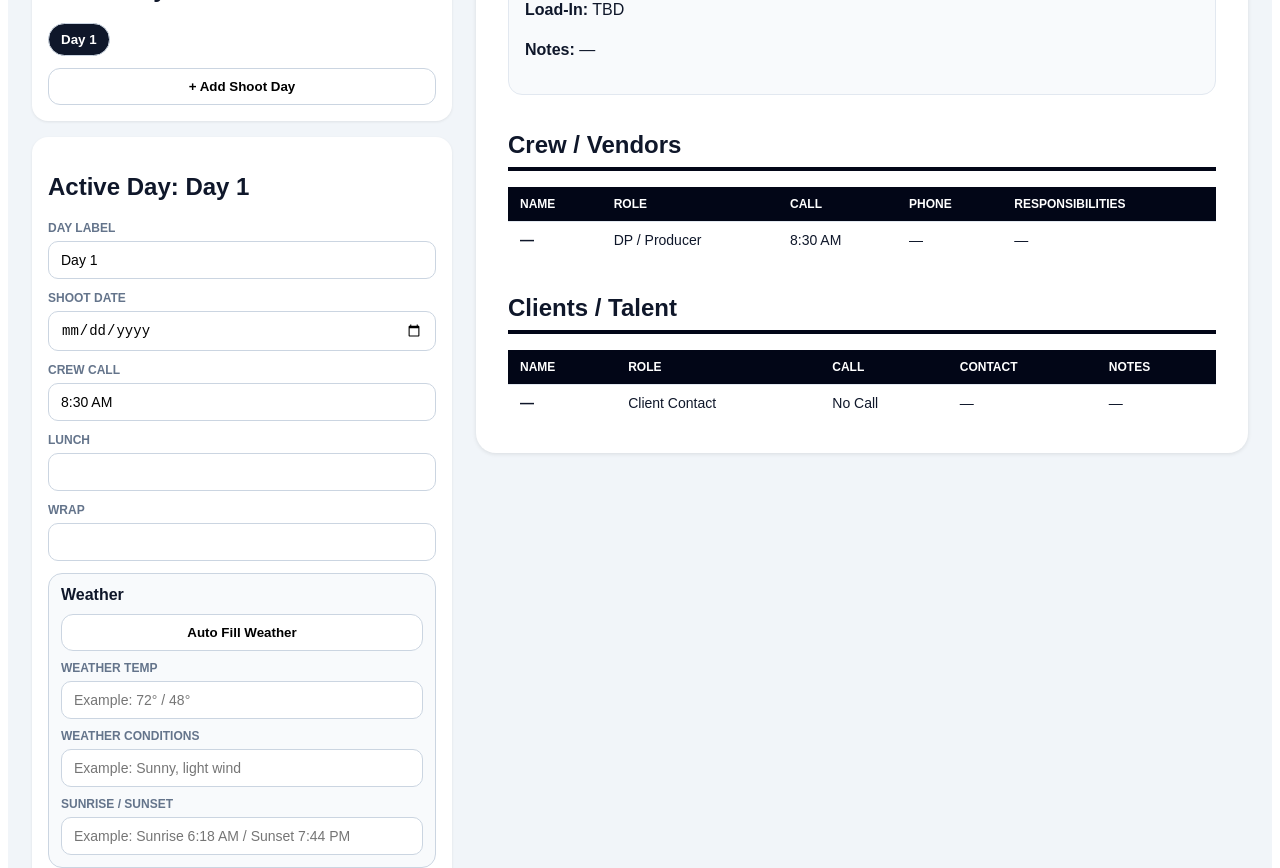
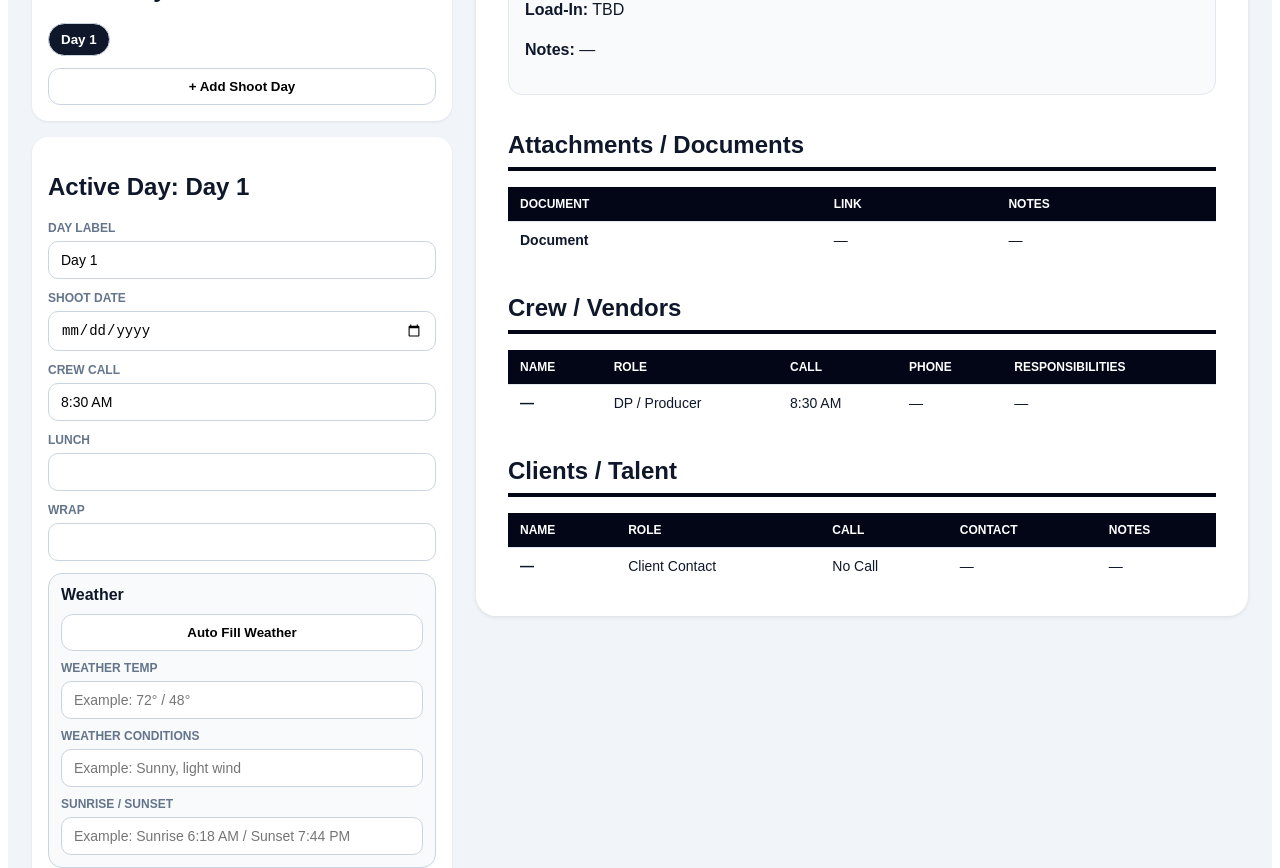
Before and after one commit to Innesrod/call-sheet-app, a React (Vite) app: page / in a window 1280 px wide. Shown: the part 820-1688 px from the top of the page. Built offline with nearby package versions, Linux system fonts and the light colour scheme.

Commit message:
Update App.jsx

```diff
--- a/src/App.jsx
+++ b/src/App.jsx
@@ -1,6 +1,6 @@
 import React, { useState } from "react";
 
-const STORAGE_KEY = "cif-call-sheet-project-weather";
+const STORAGE_KEY = "cif-call-sheet-project-weather-docs";
 
 function createDay(number) {
   return {
@@ -46,6 +46,14 @@ const createLocation = () => ({
   loadIn: "",
   notes: "",
 });
+
+const createAttachment = () => ({
+  id: Date.now() + Math.random(),
+  name: "",
+  url: "",
+  notes: "",
+});
+
 const weatherCodeToText = (code) => {
   const codes = {
     0: "Clear",
@@ -76,11 +84,9 @@ const formatWeatherTime = (value) => {
   if (!value) return "";
   const date = new Date(value);
   if (Number.isNaN(date.getTime())) return "";
-  return date.toLocaleTimeString([], {
-    hour: "numeric",
-    minute: "2-digit",
-  });
+  return date.toLocaleTimeString([], { hour: "numeric", minute: "2-digit" });
 };
+
 const getMapLink = (address) =>
   address ? `https://www.google.com/maps/search/?api=1&query=${encodeURIComponent(address)}` : "";
 
@@ -119,6 +125,8 @@ export default function App() {
     saved?.locations || [{ ...createLocation(), name: "Main Location" }]
   );
 
+  const [attachments, setAttachments] = useState(saved?.attachments || [createAttachment()]);
+
   const activeDay = shootDays[activeDayIndex];
 
   const currentProject = {
@@ -129,6 +137,7 @@ export default function App() {
     crew,
     clients,
     locations,
+    attachments,
   };
 
   const handleSave = () => {
@@ -215,12 +224,16 @@ export default function App() {
   const updateLocation = (index, field, value) =>
     setLocations((items) => items.map((item, i) => (i === index ? { ...item, [field]: value } : item)));
 
+  const updateAttachment = (index, field, value) =>
+    setAttachments((items) => items.map((item, i) => (i === index ? { ...item, [field]: value } : item)));
+
   const handleLogoUpload = (file) => {
     if (!file) return;
     const reader = new FileReader();
     reader.onload = () => setLogo(reader.result);
     reader.readAsDataURL(file);
   };
+
   const autoFillWeather = async () => {
     const location = locations.find((item) => item.address || item.name);
 
@@ -296,12 +309,11 @@ const autoFillWeather = async () => {
         "sunTimes",
         `Sunrise ${formatWeatherTime(forecastData.daily.sunrise[dayIndex])} / Sunset ${formatWeatherTime(forecastData.daily.sunset[dayIndex])}`
       );
-
-
     } catch (error) {
       alert("Weather lookup failed. You can still enter it manually.");
     }
   };
+
   const handlePrint = () => window.print();
 
   return (
@@ -311,13 +323,13 @@ const autoFillWeather = async () => {
           .no-print { display: none !important; }
           body { background: white; }
           .preview { box-shadow: none !important; border: none !important; }
-          .day-section, .people-section, .location-section { page-break-inside: avoid; }
+          .day-section, .people-section, .location-section, .attachments-section { page-break-inside: avoid; }
         }
       `}</style>
 
       <div className="no-print" style={styles.editor}>
         <h1>CIF Call Sheet Builder</h1>
-        <p style={styles.muted}>Phase 6: Manual Weather Fields</p>
+        <p style={styles.muted}>Attachments / Documents Added</p>
 
         <Section title="Project Info">
           <Input label="Project Name" value={projectName} onChange={setProjectName} />
@@ -360,10 +372,7 @@ const autoFillWeather = async () => {
 
           <div style={styles.weatherBox}>
             <h3 style={styles.weatherTitle}>Weather</h3>
-
-            <button onClick={autoFillWeather} style={styles.secondaryButton}>
-            Auto Fill Weather
-            </button>
+            <button onClick={autoFillWeather} style={styles.secondaryButton}>Auto Fill Weather</button>
             <Input label="Weather Temp" value={activeDay.weatherTemp} onChange={(v) => updateDay("weatherTemp", v)} placeholder="Example: 72° / 48°" />
             <Input label="Weather Conditions" value={activeDay.weatherConditions} onChange={(v) => updateDay("weatherConditions", v)} placeholder="Example: Sunny, light wind" />
             <Input label="Sunrise / Sunset" value={activeDay.sunTimes} onChange={(v) => updateDay("sunTimes", v)} placeholder="Example: Sunrise 6:18 AM / Sunset 7:44 PM" />
@@ -396,6 +405,18 @@ const autoFillWeather = async () => {
             </div>
           ))}
           <button onClick={() => setLocations((items) => [...items, createLocation()])} style={styles.secondaryButton}>+ Add Location</button>
+        </Section>
+
+        <Section title="Attachments / Documents">
+          {attachments.map((attachment, index) => (
+            <div key={attachment.id} style={styles.card}>
+              <Input label="Document Name" value={attachment.name} onChange={(v) => updateAttachment(index, "name", v)} placeholder="Example: Shot List" />
+              <Input label="Document Link" value={attachment.url} onChange={(v) => updateAttachment(index, "url", v)} placeholder="Paste Google Drive, Dropbox, or PDF link" />
+              <Textarea label="Notes" value={attachment.notes} onChange={(v) => updateAttachment(index, "notes", v)} />
+              <button onClick={() => setAttachments((items) => items.length > 1 ? items.filter((_, i) => i !== index) : items)} style={styles.smallDangerButton}>Remove Document</button>
+            </div>
+          ))}
+          <button onClick={() => setAttachments((items) => [...items, createAttachment()])} style={styles.secondaryButton}>+ Add Document</button>
         </Section>
 
         <Section title="Crew / Vendors">
@@ -477,6 +498,17 @@ const autoFillWeather = async () => {
               <p><strong>Notes:</strong> {location.notes || "—"}</p>
             </div>
           ))}
+        </PreviewSection>
+
+        <PreviewSection title="Attachments / Documents">
+          <Table
+            headers={["Document", "Link", "Notes"]}
+            rows={attachments.map((doc) => [
+              doc.name || "Document",
+              doc.url ? <a href={doc.url} target="_blank" rel="noreferrer">Open Link</a> : "—",
+              doc.notes,
+            ])}
+          />
         </PreviewSection>
 
         <PreviewSection title="Crew / Vendors">
```
Lines whose indentation alone changed are shown as unchanged.
